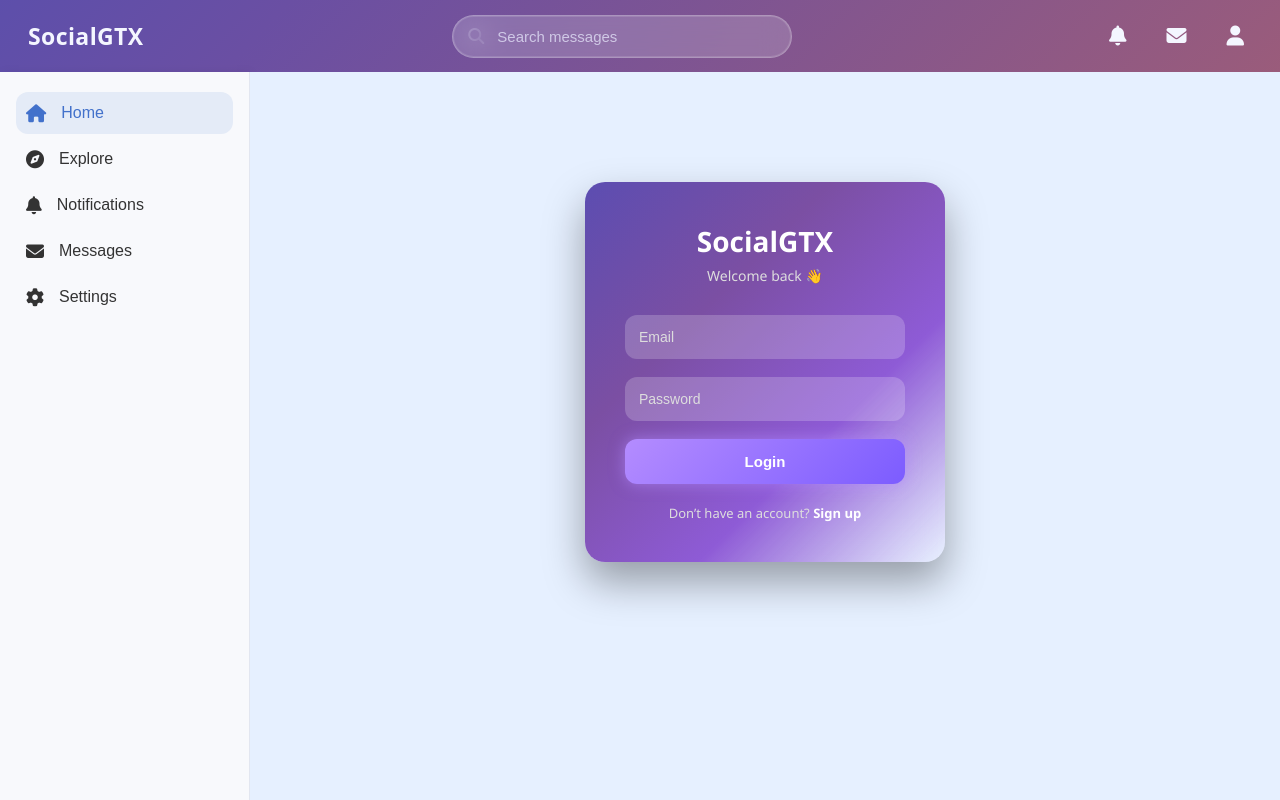
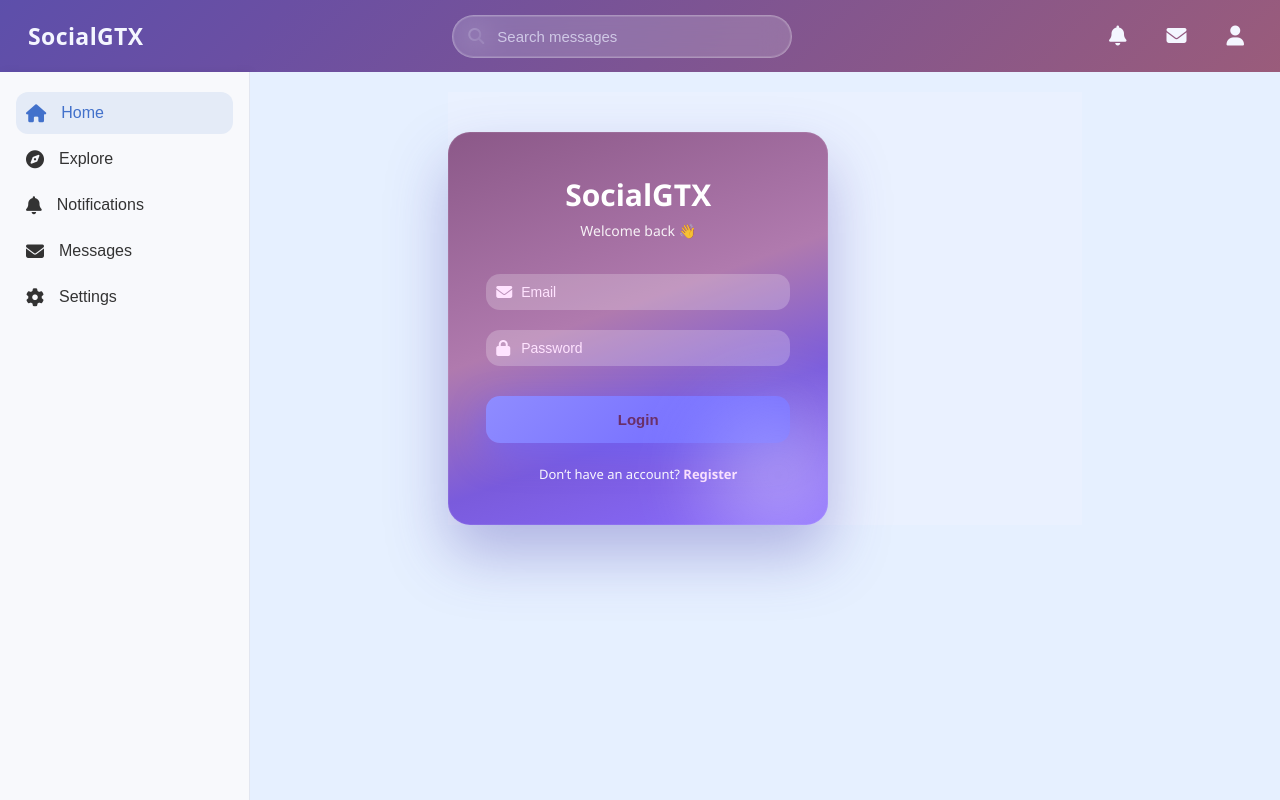
Before and after one commit to nikushaGTX1/socialmedia_GTX, an Angular app: page /login in a window 1280 px wide. Built offline with nearby package versions, Linux system fonts and the light colour scheme.

Commit message:
newUpdate

```diff
--- a/src/app/login/login.css
+++ b/src/app/login/login.css
@@ -1,80 +1,139 @@
 .login-wrapper {
-  height: 70vh;
+  margin: 0 18% 0;
   display: flex;
-  justify-content: center;
-  align-items: center;
+  justify-content: left;
+  align-items: flex-start;
+  padding-top: 40px;
+  background: #eaf1ff;
   font-family: 'Segoe UI', sans-serif;
 }
 
+
 .login-card {
-  width: 360px;
-  padding: 40px;
-  border-radius: 20px;
-    background: linear-gradient(135deg, #5c4db1, #7b4fa3, #8e5bd6, rgba(255, 255, 255, 0.12));
-  backdrop-filter: blur(18px);
-  box-shadow: 0 20px 40px rgba(0, 0, 0, 0.35);
+  width: 380px;
+  padding: 42px 38px;
+  border-radius: 22px;
+
+  background: linear-gradient(
+    160deg,
+   #8b5888 0%,
+   #b07aae 45%,
+    #7a5bdc 70%,
+    #8b6cff 100%
+  );
+
+  box-shadow:
+    0 30px 60px rgba(76, 70, 175, 0.35),
+    inset 0 0 0 1px rgba(255, 255, 255, 0.08);
+
+  color: #ffffff;
+  position: relative;
+  overflow: hidden;
+}
+
+.login-card::after {
+  content: '';
+  position: absolute;
+  bottom: -70px;
+  right: -70px;
+  width: 240px;
+  height: 240px;
+  background: radial-gradient(
+    circle,
+    rgba(255, 255, 255, 0.35),
+    transparent 70%
+  );
+  filter: blur(25px);
+  pointer-events: none;
+}
+
+.logo {
+  font-size: 30px;
+  font-weight: 700;
+  margin-bottom: 6px;
   text-align: center;
 }
 
-.logo {
-  color: #ffffff;
-  font-size: 28px;
-  font-weight: 700;
-  margin-bottom: 6px;
-}
-
 .subtitle {
-  color: #ddd;
   font-size: 14px;
-  margin-bottom: 30px;
+  opacity: 0.9;
+  text-align: center;
+  margin-bottom: 34px;
 }
 
 .input-group {
-  margin-bottom: 18px;
+    position: relative;
+  margin-bottom: 20px;
+}
+
+.input-group i {
+  position: absolute;
+  left: 10px;
+  top: 50%;
+  transform: translateY(-50%);
+  color: #ffe3ff;
 }
 
 .input-group input {
   width: 100%;
-  padding: 14px;
-  border-radius: 12px;
+  padding: 10px 10px 10px 35px;
+  border-radius: 14px;
   border: none;
   outline: none;
-  background: rgba(255, 255, 255, 0.2);
-  color: #fff;
   font-size: 14px;
+  background: rgba(255, 255, 255, 0.22);
+  color: #ffe3ff;
 }
 
 .input-group input::placeholder {
-  color: #ddd;
+  color: #ffe3ff;
+}
+
+.input-group input:focus {
+    border-color: #ffe3ff;
 }
 
 .login-btn {
   width: 100%;
-  padding: 14px;
-  border-radius: 12px;
+  padding: 15px;
+  margin-top: 10px;
+
+  border-radius: 14px;
   border: none;
-  background: linear-gradient(135deg, #b48cff, #7c5cff);
-  color: #fff;
+
+  background: linear-gradient(
+    135deg,
+    #8f8cff,
+    #6c63ff
+  );
+
+  color: #6a2f68;
   font-size: 15px;
   font-weight: 600;
   cursor: pointer;
-  transition: 0.3s;
-  box-shadow: 0 0 15px rgba(180, 140, 255, 0.6);
+
+  box-shadow: 0 12px 32px rgba(108, 99, 255, 0.55);
+  transition: transform 0.25s ease, box-shadow 0.25s ease;
 }
 
 .login-btn:hover {
   transform: translateY(-2px);
-  box-shadow: 0 0 25px rgba(180, 140, 255, 0.9);
+  box-shadow: 0 16px 40px rgba(108, 99, 255, 0.75);
 }
 
 .footer-text {
-  margin-top: 20px;
+  margin-top: 22px;
+  text-align: center;
   font-size: 13px;
-  color: #ddd;
+  opacity: 0.95;
 }
 
 .footer-text a {
-  color: #fff;
+  color: #ffe3ff;
   font-weight: 600;
   text-decoration: none;
 }
+
+.footer-text a:hover {
+  text-decoration: underline;
+}
--- a/src/app/login/login.html
+++ b/src/app/login/login.html
@@ -5,19 +5,25 @@
 
  <form (ngSubmit)="onSubmit()">
   <div class="input-group">
+    <i class="fa-solid fa-envelope"></i>
     <input type="email" [(ngModel)]="email" name="email" placeholder="Email" required />
   </div>
 
   <div class="input-group">
+    <i class="fa-solid fa-lock"></i>
     <input type="password" [(ngModel)]="password" name="password" placeholder="Password" required />
   </div>
+
+
 
       <button type="submit" class="login-btn">Login</button>
 
       <p class="footer-text">
         Don’t have an account?
-        <a href="#">Sign up</a>
+        <a href="#" routerLink="/register">Register</a>
       </p>
+
+
 
       <p class="error" *ngIf="errorMessage" style="color:red">{{ errorMessage }}</p>
       <p class="success" *ngIf="successMessage" style="color:green">{{ successMessage }}</p>
--- a/src/app/login/login.ts
+++ b/src/app/login/login.ts
@@ -38,6 +38,8 @@ export class LoginComponent {
         this.errorMessage = err.error || 'Login failed';
         this.successMessage = '';
       },
+
+
     });
   }
 }
--- a/src/app/register/register.css
+++ b/src/app/register/register.css
@@ -1,104 +1,124 @@
+.register-page {
+  margin: 0 18% 0;
+  display: flex;
+  justify-content: left;
+  align-items: flex-start;
+  padding-top: 40px;
+  background: #eaf1ff;
+  font-family: 'Segoe UI', sans-serif;
+}
+
+.register-card {
+
+    background: linear-gradient(
+         160deg,
+   #8b5888 0%,
+   #b07aae 45%,
+    #7a5bdc 70%,
+    #8b6cff 100%
+        );
+  box-shadow:
+    0 30px 60px rgba(76, 70, 175, 0.35),
+    inset 0 0 0 1px rgba(255, 255, 255, 0.08);  backdrop-filter: blur(12px);
+  border-radius: 18px;
+  padding: 40px 35px;
+  width: 100%;
+  max-width: 420px;
+  text-align: center;
+  color: #fff;
+}
+
 .register-card h2 {
-    margin-bottom: 10px;
-    color: #333;
+  font-size: 28px;
+  margin-bottom: 6px;
 }
 
 .register-card p {
-    margin-bottom: 30px;
-    color: #666;
-    font-size: 14px;
+  opacity: .9;
+  margin-bottom: 25px;
 }
-
 
 .input-group {
   position: relative;
-    margin-bottom: 20px;
+  margin-bottom: 18px;
 }
 
 .input-group i {
   position: absolute;
-    left: 15px;
   top: 50%;
+  left: 14px;
   transform: translateY(-50%);
-    color: #999;
+  color: #d9b7d8;
 }
 
 .input-group input {
   width: 100%;
-    padding: 12px 15px 12px 45px;
-    border-radius: 12px;
-    border: 1px solid #ddd;
-    font-size: 16px;
-    transition: all 0.3s;
+  padding: 12px 14px 12px 42px;
+  border-radius: 10px;
+  border: none;
+  outline: none;
+  background: rgba(255,255,255,.2);
+  color: #fff;
+  font-size: 15px;
+  transition: .3s ease;
+}
+
+.input-group input::placeholder {
+  color: #f1dff1;
 }
 
 .input-group input:focus {
-    outline: none;
-    border-color: #4271cb;
-    box-shadow: 0 0 5px rgba(66, 113, 203, 0.5);
+  background: rgba(255,255,255,.3);
+  box-shadow: 0 0 0 2px rgba(255,255,255,.4);
 }
 
-.register-card button {
+button {
   width: 100%;
-    padding: 12px;
+  padding: 13px;
+  border: none;
   border-radius: 12px;
-    border: none;
-    background-color: #4271cb;
-    color: white;
   font-size: 16px;
+  cursor: pointer;
+  background: linear-gradient(135deg, #ffd1ff, #f1b6ee);
+  color: #6a2f68;
   font-weight: 600;
-    cursor: pointer;
-    transition: background 0.3s;
+  transition: .3s ease;
 }
 
-.register-card button:hover {
-    background-color: #365aa8;
+button:hover {
+  transform: translateY(-2px);
+  box-shadow: 0 8px 20px rgba(0,0,0,.25);
 }
 
-/* Login link */
+button:disabled {
+  opacity: .6;
+  cursor: not-allowed;
+}
+
+.feedback {
+  margin-top: 12px;
+  font-size: 14px;
+}
+
+.feedback.error {
+  color: #b10000;
+}
+
+.feedback.success {
+  color: #1fcc0fe5;
+}
+
 .login-link {
-    margin-top: 20px;
+  margin-top: 18px;
   font-size: 14px;
-    color: #666;
 }
 
 .login-link a {
-    color: #4271cb;
+  color: #ffe3ff;
+  font-weight: 600;
   text-decoration: none;
-    font-weight: 600;
 }
 
 .login-link a:hover {
   text-decoration: underline;
 }
-
-.register-page {
-    width: 100%;
-    height: 100%;
-    display: flex;
-    justify-content: center;
-    align-items: center;
-    font-family: 'Arial', sans-serif;
-}
-
-.register-card {
-    background: #ffffff;
-    padding: 40px 30px;
-    border-radius: 20px;
-    box-shadow: 0 10px 30px rgba(0,0,0,0.1);
-    width: 400px;
-    text-align: center;
-}
-
-.feedback {
-    margin-top: 16px;
-    font-size: 14px;
-}
-
-.feedback.error {
-    color: #dc2626;
-}
-
-.feedback.success {
-    color: #16a34a;
-}
```
Lines whose indentation alone changed are shown as unchanged.
